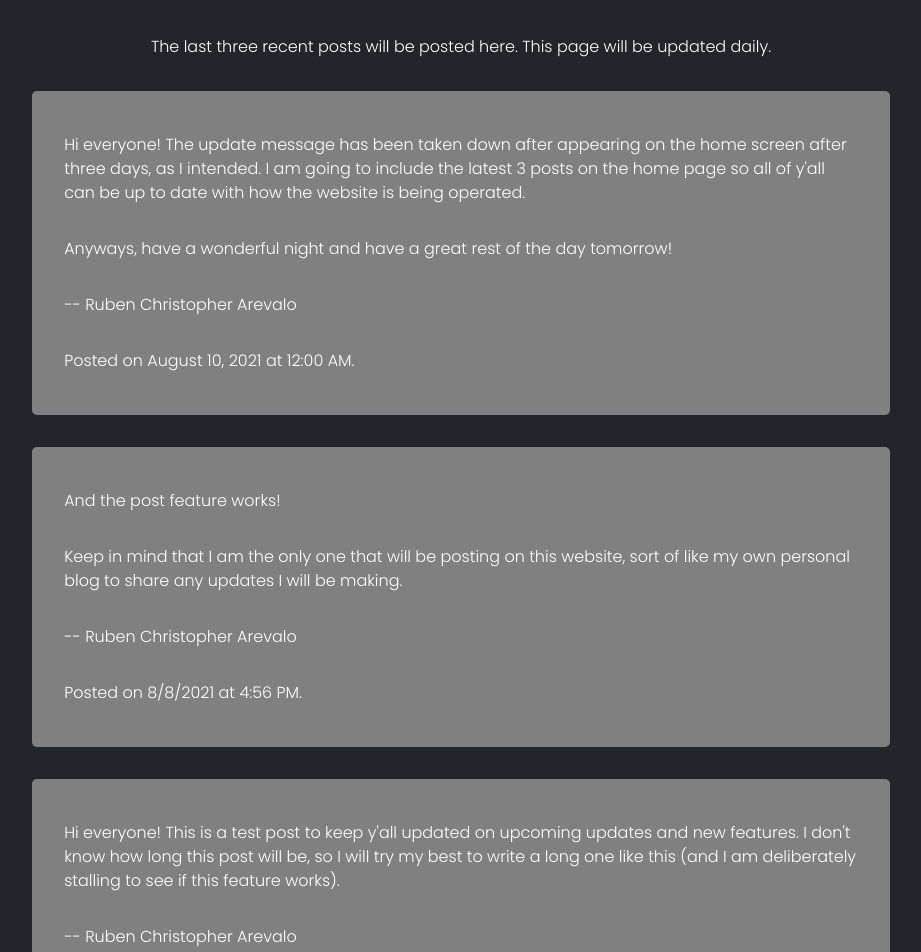
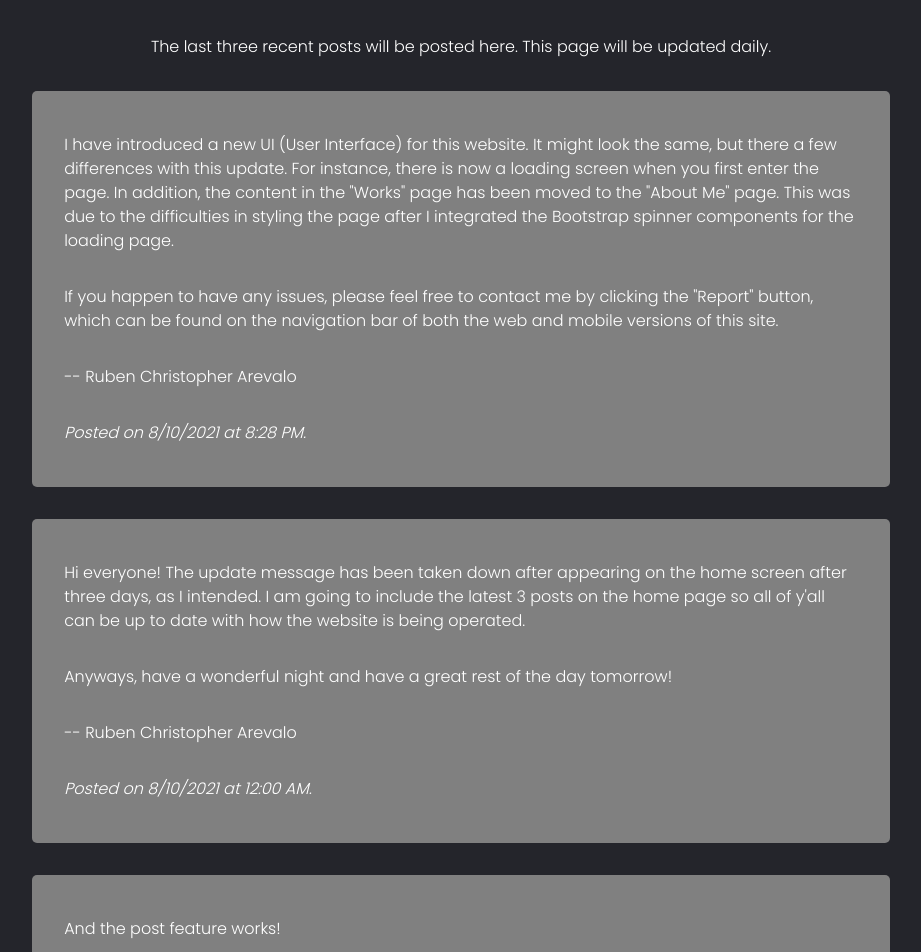
Before and after one commit to rchrisarevalo/personal-website, a React (Create React App) app: page /personal-website/about in a window 1280 px wide. Shown: the part 500-1452 px from the top of the page, without its empty margins (179-1100 px from the left). Built offline with nearby package versions, Linux system fonts and the light colour scheme.

Commit message:
New post added; style changes to post date.

```diff
--- a/src/App.css
+++ b/src/App.css
@@ -61,14 +61,18 @@ hr{
 
 #delay-1{
   animation-delay: 0s;
+  margin-right: 10px;
 }
 
 #delay-2{
   animation-delay: 0.1s;
+  margin-left: 10px;
+  margin-right: 10px;
 }
 
 #delay-3{
   animation-delay: 0.2s;
+  margin-left: 10px;
 }
 
 .change-theme{
@@ -424,6 +428,7 @@ hr{
 
 #post-date{
   margin: 2em;
+  font-style: italic;
 }
 
 .contact-info h1{
--- a/src/Intro.js
+++ b/src/Intro.js
@@ -53,6 +53,26 @@ const Intro = () => {
                     <p id = "posts-description-intro">
                         The last three recent posts will be posted here. This page will be updated daily.
                     </p>
+                    <div className="post">
+                        <p id="post-content">
+                            I have introduced a new UI (User Interface) for this website. It might look the same,
+                            but there a few differences with this update. For instance, there is now a loading
+                            screen when you first enter the page. In addition, the content in the "Works" page
+                            has been moved to the "About Me" page. This was due to the difficulties in styling
+                            the page after I integrated the Bootstrap spinner components for the loading page.
+                        </p>
+                        <p id="post-content">
+                            If you happen to have any issues, please feel free to contact me by clicking the "Report"
+                            button, which can be found on the navigation bar of both the web and mobile versions of
+                            this site.
+                        </p>
+                        <p id = "post-content">
+                            -- Ruben Christopher Arevalo
+                        </p>
+                        <p id = "post-date">
+                            Posted on 8/10/2021 at 8:28 PM.
+                        </p>
+                    </div>
                     <div className = "post">
                         <p id = "post-content">
                             Hi everyone! The update message has been taken down after
@@ -69,7 +89,7 @@ const Intro = () => {
                             -- Ruben Christopher Arevalo
                         </p>
                         <p id = "post-date">
-                            Posted on August 10, 2021 at 12:00 AM.
+                            Posted on 8/10/2021 at 12:00 AM.
                         </p>
                     </div>
                     <div className = "post">
@@ -87,24 +107,7 @@ const Intro = () => {
                             Posted on 8/8/2021 at 4:56 PM.
                         </p>
                     </div>
-                    <div className = "post">
-                        <p id = "post-content">
-                            Hi everyone! This is a test post to keep y'all updated on upcoming updates and
-                            new features. I don't know how long this post will be, so I will try my best to
-                            write a long one like this (and I am deliberately stalling to see if this feature
-                            works).
-                        </p>
-                        <p id = "post-content">
-                            -- Ruben Christopher Arevalo
-                        </p>
-                        <p id = "post-date">
-                        Posted on 8/8/2021 at 4:55 PM.
-                        </p>
-                    </div>
                 </div>
-                <br></br>
-                <hr></hr>
-                <br></br>
                 <Works/>
             </div>
             <Footer/>
--- a/src/Load.js
+++ b/src/Load.js
@@ -14,11 +14,9 @@ const Load = (props) => {
     return (
         <div className = "loading-screen">
             <div className = "loading-animation">
-            <Spinner animation="grow" variant="white" id="delay-1"/>
-            <br></br>
-            <Spinner animation="grow" variant="white" id="delay-2"/>
-            <br></br>
-            <Spinner animation="grow" variant="white" id="delay-3"/>
+                <Spinner animation="grow" variant="white" id="delay-1"/>
+                <Spinner animation="grow" variant="white" id="delay-2"/>
+                <Spinner animation="grow" variant="white" id="delay-3"/>
             </div>
         </div>
     )
--- a/src/Posts.js
+++ b/src/Posts.js
@@ -15,6 +15,26 @@ const Posts = () => {
                     Old posts will be removed in 30 days. Any posts that have not reached this deadline yet
                     will stay on this page.
                 </p>
+                <div className="post">
+                    <p id="post-content">
+                        I have introduced a new UI (User Interface) for this website. It might look the same,
+                        but there a few differences with this update. For instance, there is now a loading
+                        screen when you first enter the page. In addition, the content in the "Works" page
+                        has been moved to the "About Me" page. This was due to the difficulties in styling
+                        the page after I integrated the Bootstrap spinner components for the loading page.
+                    </p>
+                    <p id="post-content">
+                        If you happen to have any issues, please feel free to contact me by clicking the "Report"
+                        button, which can be found on the navigation bar of both the web and mobile versions of
+                        this site.
+                    </p>
+                    <p id = "post-content">
+                        -- Ruben Christopher Arevalo
+                    </p>
+                    <p id = "post-date">
+                        Posted on 8/10/2021 at 8:28 PM.
+                    </p>
+                </div>
                 <div className = "post">
                     <p id = "post-content">
                         Hi everyone! The update message has been taken down after
@@ -31,7 +51,7 @@ const Posts = () => {
                         -- Ruben Christopher Arevalo
                     </p>
                     <p id = "post-date">
-                        Posted on August 10, 2021 at 12:00 AM.
+                        Posted on 8/10/2021 at 12:00 AM.
                     </p>
                 </div>
                 <div className = "post">
```
